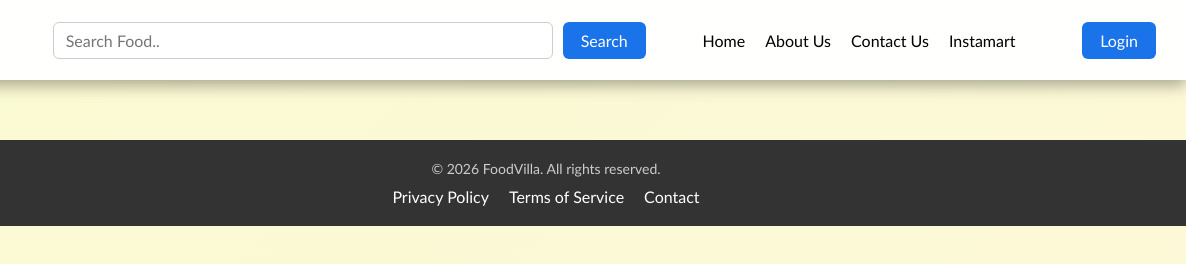
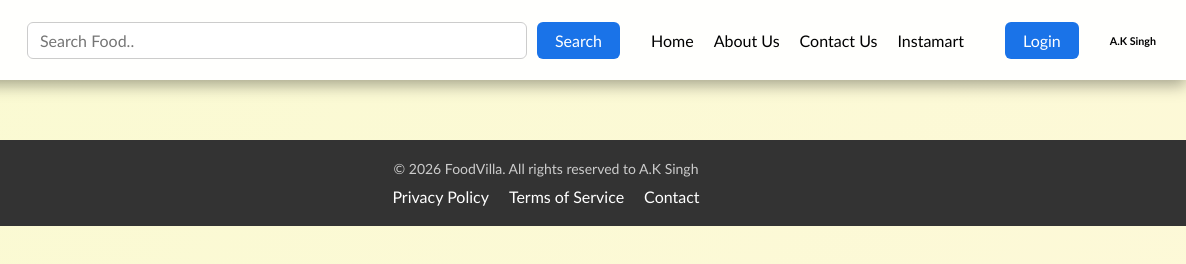
Before and after one commit to Aditya7j/Food-Villa, a React app: page / in a window 1280 px wide. Shown: the full height of the page, 94-1280 px from the left. Built offline with nearby package versions, Linux system fonts and the light colour scheme; no server answers.

Commit message:
Food Villa useContext changes added

```diff
--- a/App.js
+++ b/App.js
@@ -16,6 +16,7 @@
     const [list, setList] = useState([]);
     const [loader, setLoader] = useState(false);
     const [error, setError] = useState('');
+
 
     return (
         <>
--- a/index.html
+++ b/index.html
@@ -4,7 +4,7 @@
 <head>
     <meta charset="UTF-8">
     <meta name="viewport" content="width=device-width, initial-scale=1.0">
-    <title>Document</title>
+    <title>Food Villa</title>
     <link rel="stylesheet" href="index.css">
 </head>
 
--- a/src/components/About.js
+++ b/src/components/About.js
@@ -1,4 +1,3 @@
-
 const About = () => {
     return (
         <section className="about-section">
@@ -9,6 +8,7 @@
                     Our team combines expertise, innovation, and a passion for excellence to create products and services
                     that stand out in the industry.
                 </p>
+
                 <ul className="about-values">
                     <li><strong>Integrity:</strong> We uphold the highest standards in every project.</li>
                     <li><strong>Innovation:</strong> We embrace creativity and cutting-edge solutions.</li>
--- a/src/components/Footer.js
+++ b/src/components/Footer.js
@@ -1,8 +1,16 @@
+import { useContext } from "react";
+import UserContext from "../../utils/userContext";
+
 export const Footer = () => {
+
+
+    const {user} = useContext(UserContext);
+
+
     return (
         <footer className="footer-container">
             <div className="footer-content">
-                <p>&copy; 2026 FoodVilla. All rights reserved.</p>
+                <p>&copy; 2026 FoodVilla. All rights reserved to {user.name}</p>
                 <ul className="footer-links">
                     <li>Privacy Policy</li>
                     <li>Terms of Service</li>
--- a/src/components/Navbar.js
+++ b/src/components/Navbar.js
@@ -1,14 +1,19 @@
-import { useState, useEffect } from "react";
+import { useState, useEffect, useContext } from "react";
 import { ResturantCard } from "../components/Card";
 import { Audio } from "react-loader-spinner";
 import Error from "./Error";
 import { Link, useOutletContext } from "react-router-dom";
 import { navbarLogo, API_URL } from "../../constants";
 import useInternetTrack from "../../utils/useIntrnetTrack";
+import UserContext from "../../utils/userContext";
 
 export const Navbar = ({ list, setList, setLoader, setError }) => {
     const [search, setSearch] = useState('');
     const [user, setUser] = useState(false);
+
+    const userInfo = useContext(UserContext);
+
+
 
     const handleLogout = () => {
         setUser(false)
@@ -86,6 +91,9 @@
 
             {user ? <button className="search-btn" onClick={handleLogout}>Logout</button> :
                 <button className="search-btn" onClick={handleLogin}>Login</button>}
+
+            <h6>{userInfo.user.name}</h6>
+
         </div>
     )
 }
--- /dev/null
+++ b/utils/userContext.js
@@ -0,0 +1,10 @@
+import { createContext } from "react";
+
+const UserContext = createContext({
+    user: {
+        name: "A.K Singh",
+        email: "ak007@gmail.com",
+    }
+})
+
+export default UserContext;
```
